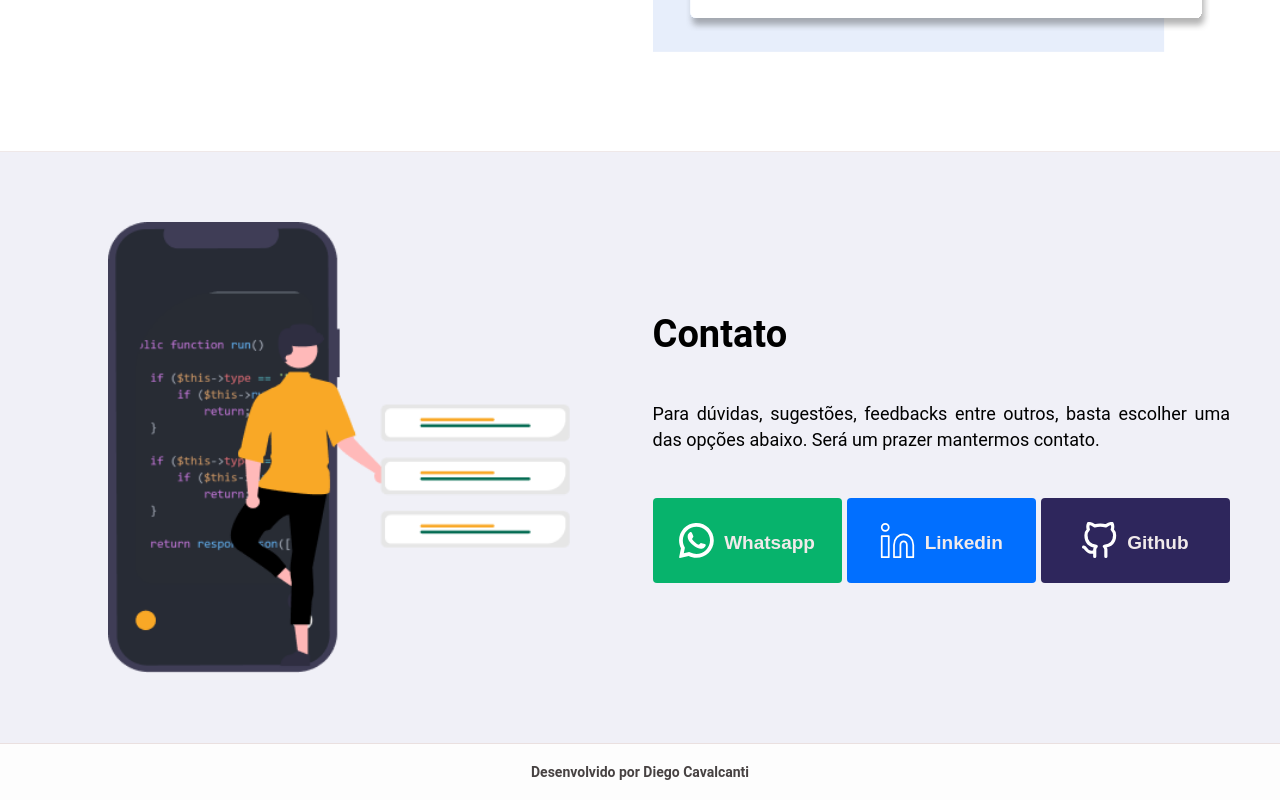
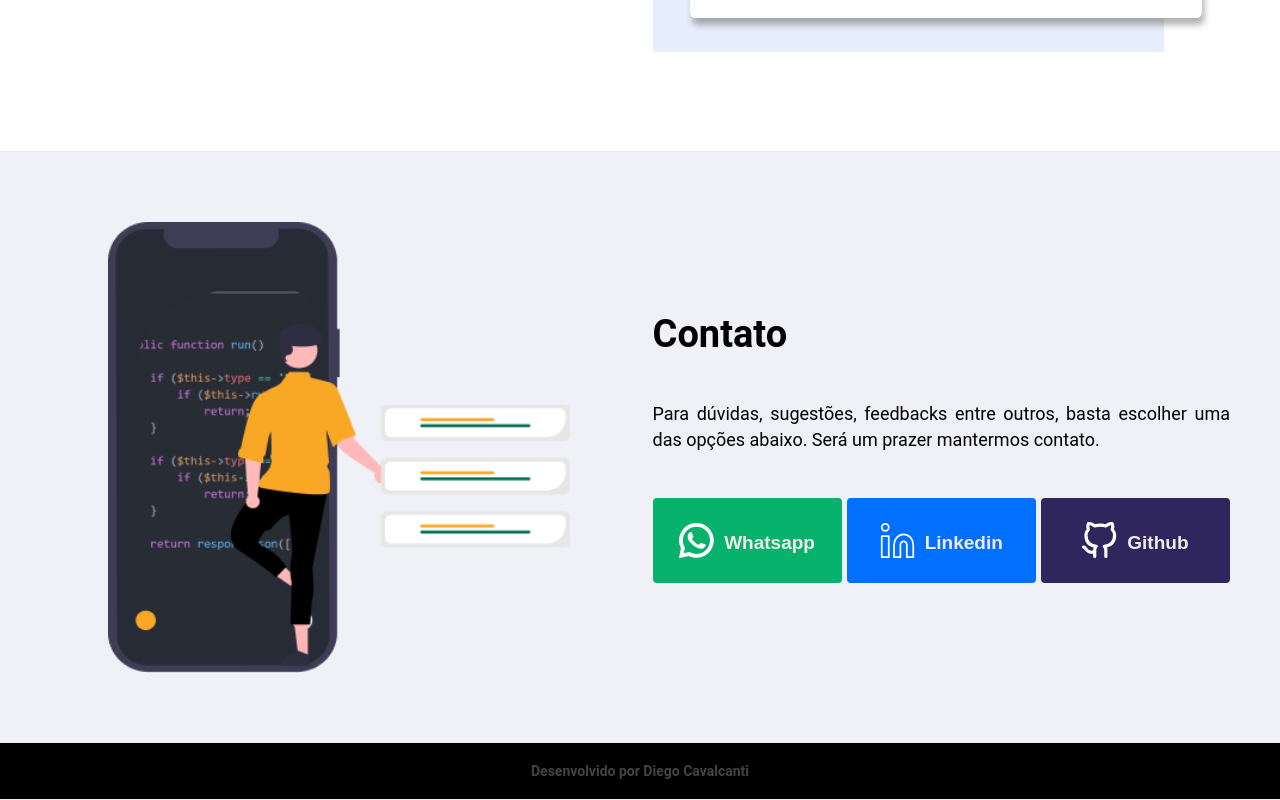
Before and after one commit to diegotimao/portifolio, a React (Create React App) app: page / in a window 1280 px wide. Shown: the part 4362-5162 px from the top of the page. Built offline with nearby package versions, Linux system fonts and the light colour scheme.

Commit message:
feat: Alterando o background do componente footer

```diff
--- a/src/components/Footer/footer.css
+++ b/src/components/Footer/footer.css
@@ -1,14 +1,12 @@
 .footer-container-lithe-theme {
-  background: #fdfdfd;
-  border-top: 1px solid rgb(234, 224, 224);
+  background: black;
   color: rgb(71, 66, 66);
   transition: 2ms;
   width: 100%;
 }
 
 .footer-container-dark-theme {
-  background-color: #1D2226;
-  border-top: 1px solid rgb(68, 68, 68);
+  background-color: black;
   transition: 2ms;
   color: white;
 }
```
